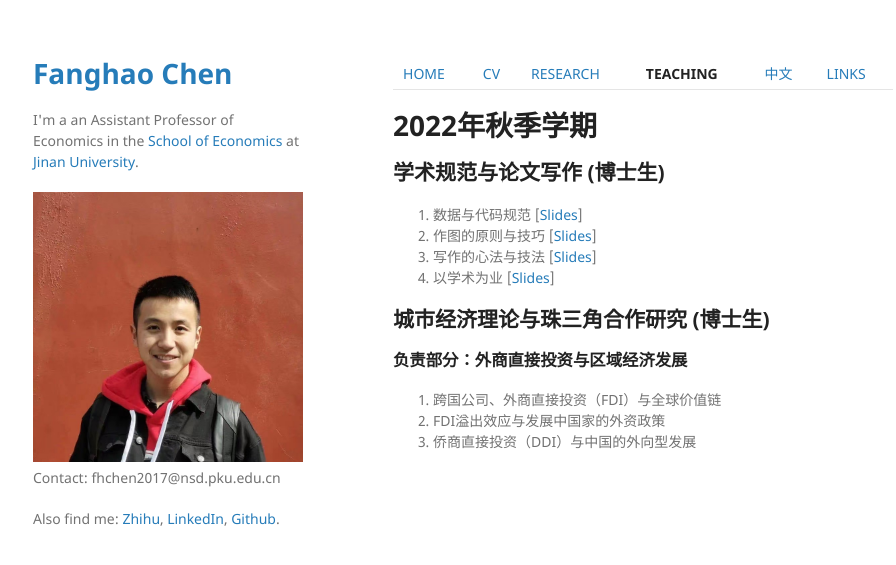
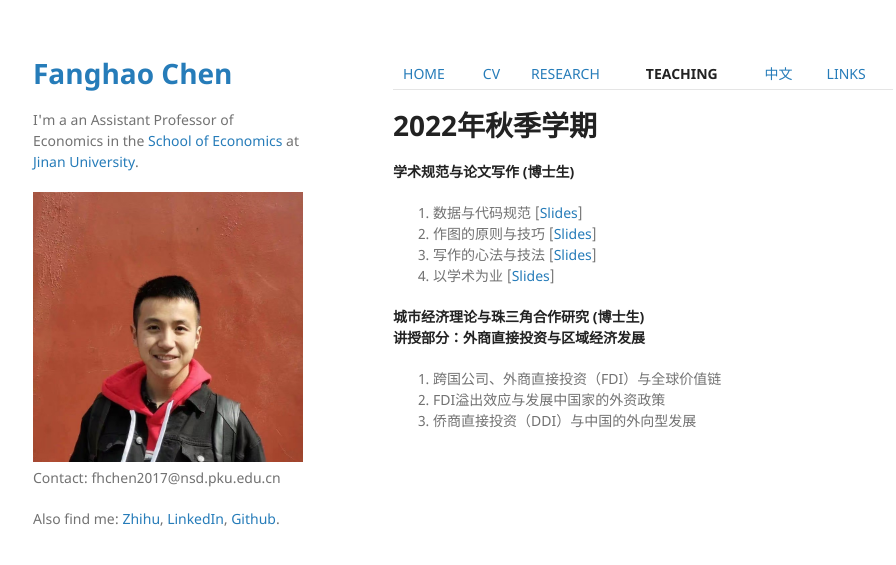
Before and after one commit to FanghaoChen/homepage, a Jekyll site: the page built from teaching.md, in a window 1280 px wide. Shown: the top 565 px of the page, without its empty margins (177-1073 px from the left). Built offline with Jekyll 4.4.1, drawn with Linux system fonts in a browser that asks for light colours; our own code applies the rules of GitHub Pages for plain Markdown files.

Commit message:
Update teaching.md

```diff
--- a/teaching.md
+++ b/teaching.md
@@ -2,14 +2,14 @@
 
 # 2022年秋季学期
 
-## **学术规范与论文写作 (博士生)** <br/>
+**学术规范与论文写作 (博士生)** <br/>
 1. 数据与代码规范   [[Slides](./assets/Lec1_CodeData_220911.pdf)] <br/>
 2. 作图的原则与技巧 [[Slides](./assets/Lec2_Figure_220911.pdf)] <br/>
 3. 写作的心法与技法 [[Slides](./assets/Lec3_Writing_220921.pdf)]<br/>
 4. 以学术为业       [[Slides](./assets/Lec4_Academic_220921.pdf)] <br/>
 
-## **城市经济理论与珠三角合作研究 (博士生)** <br/>
-### **负责部分：外商直接投资与区域经济发展**
+**城市经济理论与珠三角合作研究 (博士生)** <br/>
+**讲授部分：外商直接投资与区域经济发展**
 1. 跨国公司、外商直接投资（FDI）与全球价值链 <br/>
 2. FDI溢出效应与发展中国家的外资政策 <br/>
 3. 侨商直接投资（DDI）与中国的外向型发展 <br/>
```
